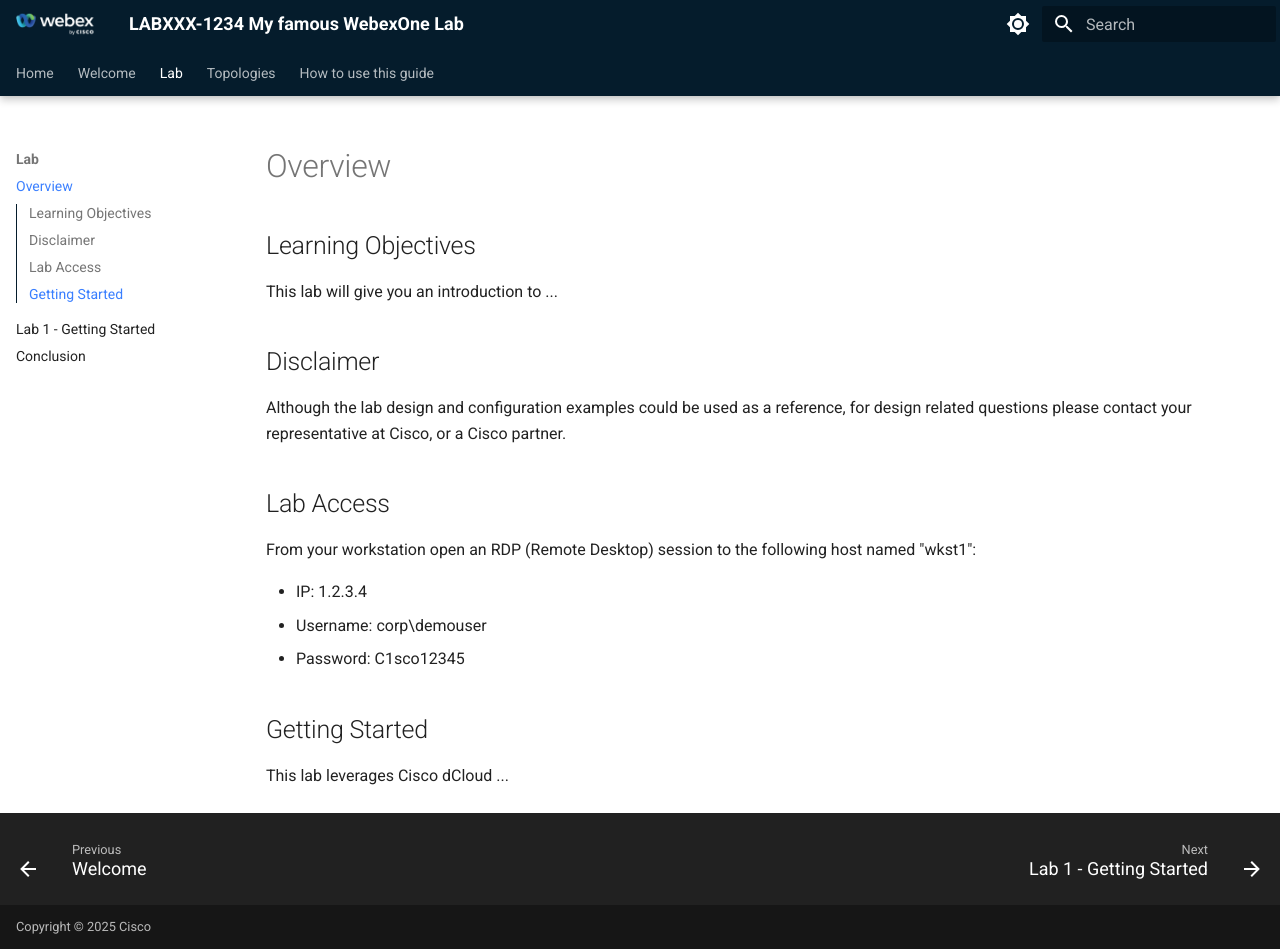
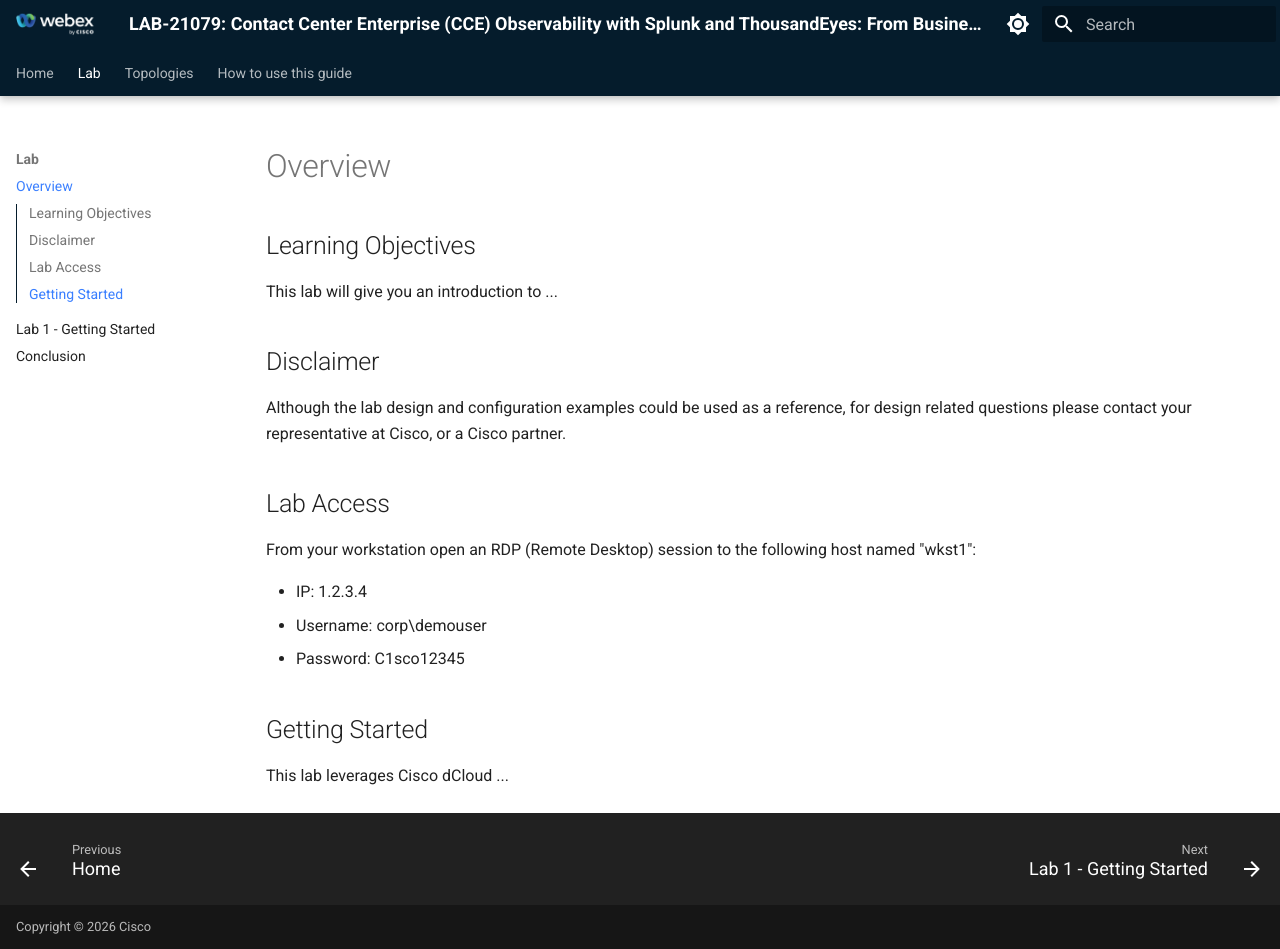
Before and after one commit to WebexCC-SA/LAB-21079, an MkDocs documentation site: the page built from docs/overview.md, in a window 1280 px wide and 949 px high. Built offline with MkDocs 1.6.1 and Material for MkDocs 9.7.7, drawn with Linux system fonts in a browser that asks for light colours.

Commit message:
Lab Setup

```diff
--- a/docs/overrides/home.html
+++ b/docs/overrides/home.html
@@ -332,14 +332,14 @@
                         document.write(descr)
                     </script>
                 </p> -->
-                <!-- <div><a href="overview/" title="{{ page.next_page.title | striptags }}"
+                <div><a href="overview/" title="{{ page.next_page.title | striptags }}"
+                        class="md-button md-button--primary">
+                        Get started
+                    </a></div>
+                    <!-- <div><a href="welcome/" title="{{ page.next_page.title | striptags }}"
                         class="md-button md-button--primary">
                         Get started
                     </a></div> -->
-                    <div><a href="welcome/" title="{{ page.next_page.title | striptags }}"
-                        class="md-button md-button--primary">
-                        Get started
-                    </a></div>
             </div>
         </div>
     </div>
--- a/mkdocs.yml
+++ b/mkdocs.yml
@@ -1,8 +1,8 @@
 ---
-site_name: LABXXX-1234 My famous WebexOne Lab # This must begin with the session ID, e.g. LABXXX-1234 This is my Cisco Live Lab
-site_description: LABXXX-1234 My famous WebexOne Lab # must be same as "site_name"
-site_author: John Doe
-copyright: Copyright &copy; 2025 Cisco
+site_name: "LAB-21079: Contact Center Enterprise (CCE) Observability with Splunk and ThousandEyes: From Business KPIs to Incident Triage" # This must begin with the session ID, e.g. LABXXX-1234 This is my Cisco Live Lab
+site_description: "Contact Center Enterprise (CCE) Observability with Splunk and ThousandEyes: From Business KPIs to Incident Triage" # must be same as "site_name"
+site_author: Dhinakaran Arumugam
+copyright: Copyright &copy; 2026 Cisco
 theme:
   name: material
   features:
@@ -35,7 +35,7 @@ theme:
   favicon: template_assets/webex75.png
 extra:
   generator: false
-  repo: "https://github.com/kevsimps/wx1_26.git"
+  repo: "https://github.com/WebexCC-SA/LAB-21079.git"
   site_event: test
 extra_css:
   - stylesheets/extra.css
@@ -86,7 +86,7 @@ markdown_extensions:
           format: !!python/name:pymdownx.superfences.fence_code_format
 nav:
   - Home: index.md
-  - Welcome: welcome.md
+  # - Welcome: welcome.md
   - Lab:
       - Overview: overview.md
       - Lab 1 - Getting Started: lab1_getting_started.md
```
Also changed, not shown: README.md (+2 -2 lines).
